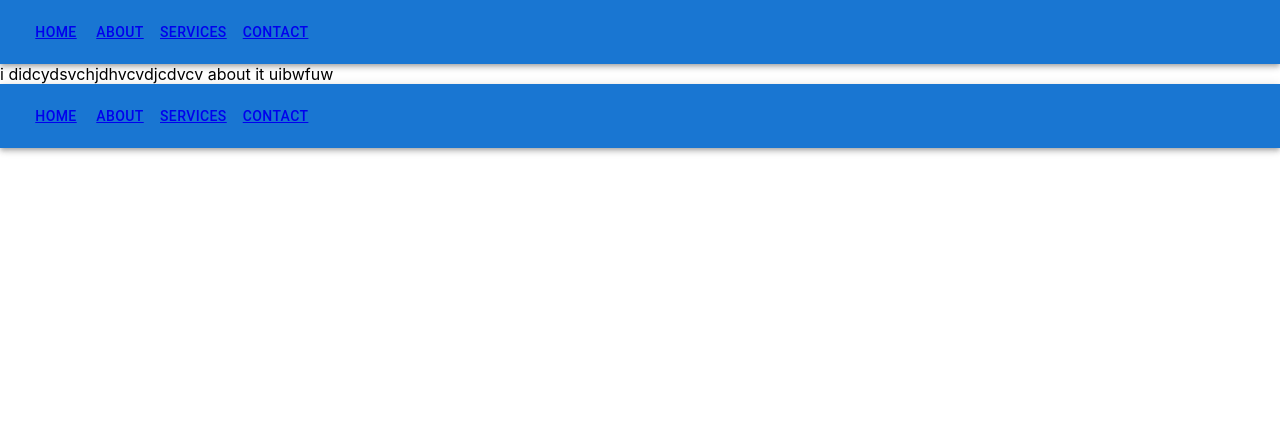
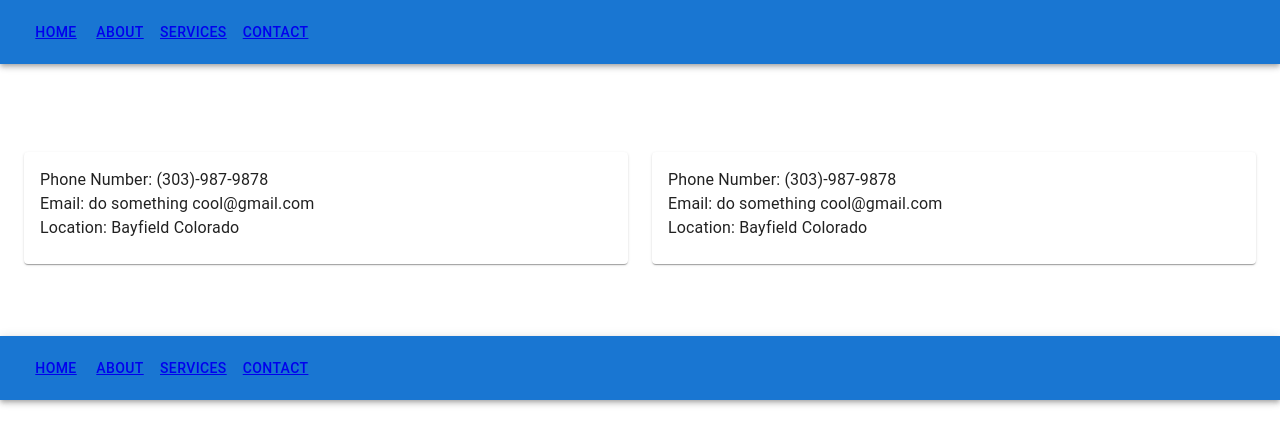
Before and after one commit to joekupernik/Tax-Time, a React (Create React App) app: page /about in a window 1280 px wide. Shown: the top 444 px of the page. Built offline with nearby package versions, Linux system fonts and the light colour scheme.

Commit message:
basic about page layout setup

```diff
--- a/src/About.tsx
+++ b/src/About.tsx
@@ -1,8 +1,17 @@
 
-
+import ContactForm from "./ContactForm";
+import Grid from "@mui/material/Grid";
+import ContactCard from "./ContactCard";
 
 export default function About () {
     return(
-        <div>i didcydsvchjdhvcvdjcdvcv about it uibwfuw</div>
+        <Grid container rowSpacing={{ xs: 1, sm: 2, md: 3 }} columnSpacing={{ xs: 1, sm: 2, md: 3 }} padding={{ xs: 1, sm: 2, md: 3 }}>
+        <Grid item xs={12} sm={6} >
+          <ContactForm/>
+        </Grid>
+        <Grid item xs={12} sm={6} >
+            <ContactCard/>
+        </Grid>
+        </Grid>
     );
 }
--- /dev/null
+++ b/src/ContactCard.tsx
@@ -0,0 +1,33 @@
+
+import Box from "@mui/material/Box";
+//import Container from "@mui/system/Container";
+import Typography from "@mui/material/Typography";
+import Card from "@mui/material/Card";
+import CardContent from '@mui/material/CardContent';
+//import Icon from '@mui/material/Icon';
+
+
+export default function ContactForm() {
+  return (
+    <Box
+    sx={{
+      pt: 8,
+      pb: 6,
+    }}
+  >
+    <Card>
+     <CardContent>
+      <Typography>
+        Phone Number: (303)-987-9878
+      </Typography>
+      <Typography>
+        Email: do something cool@gmail.com
+      </Typography>
+      <Typography>
+        Location: Bayfield Colorado
+      </Typography>
+     </CardContent>
+    </Card>
+      </Box>
+  );
+}
--- /dev/null
+++ b/src/ContactForm.tsx
@@ -0,0 +1,33 @@
+
+import Box from "@mui/material/Box";
+//import Container from "@mui/system/Container";
+import Typography from "@mui/material/Typography";
+import Card from "@mui/material/Card";
+import CardContent from '@mui/material/CardContent';
+//import Icon from '@mui/material/Icon';
+
+
+export default function ContactForm() {
+  return (
+    <Box
+    sx={{
+      pt: 8,
+      pb: 6,
+    }}
+  >
+    <Card>
+     <CardContent>
+      <Typography>
+        Phone Number: (303)-987-9878
+      </Typography>
+      <Typography>
+        Email: do something cool@gmail.com
+      </Typography>
+      <Typography>
+        Location: Bayfield Colorado
+      </Typography>
+     </CardContent>
+    </Card>
+      </Box>
+  );
+}
```
